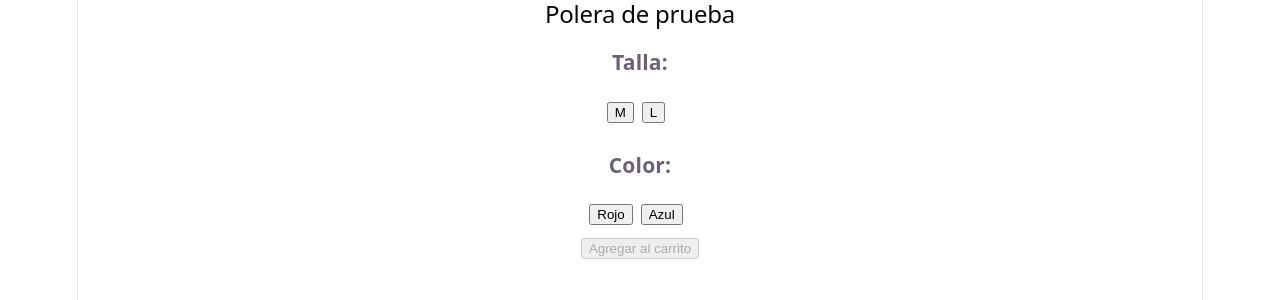
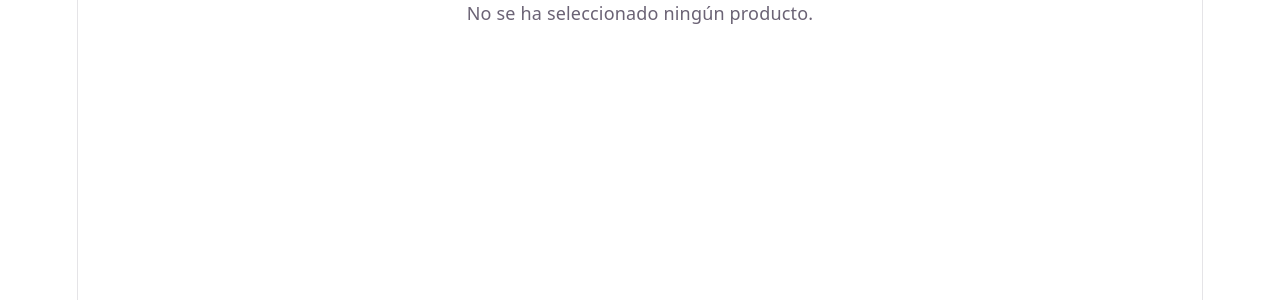
Before and after one commit to Cristobal1012/Ecode, a React app in the folder frontend/: page /variantes in a window 1280 px wide. Shown: the top 300 px of the page. Built offline with nearby package versions, Linux system fonts and the light colour scheme; the HTML template or start-up script is replaced by a standard one.

Commit message:
feat: integrar selector de variantes con catalogo

```diff
--- a/frontend/src/components/VariantSelector.jsx
+++ b/frontend/src/components/VariantSelector.jsx
@@ -1,71 +1,55 @@
-//datos de prueba
-import { useState } from 'react';
+import { useEffect, useState } from 'react';
 
-const productoPrueba = {
-  nombre: 'Polera de prueba',
-  variantes: [
-    {
-      sku: 'TEST-M-ROJO',
-      precio: 19990,
-      stock: 5,
-      atributos_variables: {
-        talla: 'M',
-        color: 'Rojo',
-      },
-    },
-    {
-      sku: 'TEST-L-ROJO',
-      precio: 19990,
-      stock: 0,
-      atributos_variables: {
-        talla: 'L',
-        color: 'Rojo',
-      },
-    },
-    {
-      sku: 'TEST-M-AZUL',
-      precio: 19990,
-      stock: 3,
-      atributos_variables: {
-        talla: 'M',
-        color: 'Azul',
-      },
-    },
-    {
-      sku: 'TEST-L-AZUL',
-      precio: 19990,
-      stock: 2,
-      atributos_variables: {
-        talla: 'L',
-        color: 'Azul',
-      },
-    },
-  ],
-};
-
-function VariantSelector() {
+function VariantSelector({ producto }) {
   const [atributosSeleccionados, setAtributosSeleccionados] = useState({});
   const [mensaje, setMensaje] = useState('');
 
-  // Obtiene los nombres de los atributos de forma dinamica.
-  // Por ejemplo: talla, color, material, peso, etc.
+  // Reinicia la selección cuando cambia el producto
+  useEffect(() => {
+    setAtributosSeleccionados({});
+    setMensaje('');
+  }, [producto]);
+
+  // Si todavía no se ha seleccionado un producto
+  if (!producto) {
+    return (
+      <div>
+        <p>No se ha seleccionado ningún producto.</p>
+      </div>
+    );
+  }
+
+  const variantes = producto.variantes || [];
+
+  // Obtiene los nombres de los atributos
   const nombresAtributos = [
     ...new Set(
-      productoPrueba.variantes.flatMap((variante) =>
-        Object.keys(variante.atributos_variables)
+      variantes.flatMap((variante) =>
+        Object.keys(variante.atributos_variables || {})
       )
     ),
   ];
 
-  const obtenerValores = (atributo) => [
-    ...new Set(
-      productoPrueba.variantes.map(
-        (variante) => variante.atributos_variables[atributo]
-      )
-    ),
-  ];
+  const obtenerValores = (atributo) => {
+    return [
+      ...new Set(
+        variantes
+          .map(
+            (variante) =>
+              variante.atributos_variables?.[atributo]
+          )
+          .filter(
+            (valor) => valor !== undefined && valor !== null
+          )
+      ),
+    ];
+  };
 
   const encontrarVariante = (atributos) => {
+    if (variantes.length === 0 || nombresAtributos.length === 0) {
+      return null;
+    }
+
     const todosSeleccionados = nombresAtributos.every(
       (atributo) => atributos[atributo] !== undefined
     );
@@ -75,10 +59,10 @@ function VariantSelector() {
     }
 
     return (
-      productoPrueba.variantes.find((variante) =>
+      variantes.find((variante) =>
         nombresAtributos.every(
           (atributo) =>
-            variante.atributos_variables[atributo] ===
+            variante.atributos_variables?.[atributo] ===
             atributos[atributo]
         )
       ) || null
@@ -100,7 +84,7 @@ function VariantSelector() {
       return;
     }
 
-    if (variante.stock === 0) {
+    if (Number(variante.stock) === 0) {
       setMensaje('Esta variante se encuentra agotada.');
       return;
     }
@@ -118,7 +102,7 @@ function VariantSelector() {
       return;
     }
 
-    if (varianteSeleccionada.stock === 0) {
+    if (Number(varianteSeleccionada.stock) === 0) {
       setMensaje('Esta variante se encuentra agotada.');
       return;
     }
@@ -128,14 +112,25 @@ function VariantSelector() {
     );
   };
 
+  if (variantes.length === 0) {
+    return (
+      <div>
+        <h2>{producto.nombre}</h2>
+        <p>Este producto no tiene variantes disponibles.</p>
+      </div>
+    );
+  }
+
   return (
     <div>
-      <h2>{productoPrueba.nombre}</h2>
+      <h2>{producto.nombre}</h2>
 
       {nombresAtributos.map((atributo) => (
         <div key={atributo}>
           <h3>
-            {atributo.charAt(0).toUpperCase() + atributo.slice(1)}:
+            {atributo.charAt(0).toUpperCase() +
+              atributo.slice(1)}
+            :
           </h3>
 
           {obtenerValores(atributo).map((valor) => {
@@ -145,7 +140,9 @@ function VariantSelector() {
             return (
               <button
                 key={valor}
-                onClick={() => seleccionarAtributo(atributo, valor)}
+                onClick={() =>
+                  seleccionarAtributo(atributo, valor)
+                }
                 style={{
                   marginRight: '8px',
                   marginBottom: '8px',
@@ -163,7 +160,9 @@ function VariantSelector() {
         <div>
           <p>
             Precio: $
-            {varianteSeleccionada.precio.toLocaleString('es-CL')}
+            {Number(varianteSeleccionada.precio).toLocaleString(
+              'es-CL'
+            )}
           </p>
 
           <p>
@@ -180,7 +179,7 @@ function VariantSelector() {
         onClick={agregarAlCarrito}
         disabled={
           !varianteSeleccionada ||
-          varianteSeleccionada.stock === 0
+          Number(varianteSeleccionada.stock) === 0
         }
       >
         Agregar al carrito
--- a/frontend/src/pages/Catalogo.jsx
+++ b/frontend/src/pages/Catalogo.jsx
@@ -1,12 +1,13 @@
 import React, { useState, useMemo, useEffect } from 'react';
 import axios from 'axios';
-
+import VariantSelector from '../components/VariantSelector';
 
 export default function Catalogo() {
   // 2. Estados de la aplicación
   const [productos, setProductos] = useState([]);
   const [categoriaSeleccionada, setCategoriaSeleccionada] = useState("");
   const [filtrosActivos, setFiltrosActivos] = useState({});
+  const [productoSeleccionado, setProductoSeleccionado] = useState(null);
 
   useEffect(() => {
 
@@ -132,24 +133,83 @@ export default function Catalogo() {
         <div style={{ display: 'grid', gridTemplateColumns: 'repeat(auto-fill, minmax(250px, 1fr))', gap: '20px' }}>
 
           {productosFiltrados.map(prod => (
-            <div key={prod._id} style={{ border: '1px solid #ccc', padding: '15px', borderRadius: '8px', boxShadow: '2px 2px 8px rgba(0,0,0,0.1)' }}>
+            <div key={prod.id} style={{ border: '1px solid #ccc', padding: '15px', borderRadius: '8px', boxShadow: '2px 2px 8px rgba(0,0,0,0.1)' }}>
               <h4 style={{ margin: '0 0 10px 0' }}>{prod.nombre}</h4>
-              <p style={{ margin: '5px 0' }}><strong>Precio:</strong> ${prod.precio.toLocaleString('es-CL')}</p>
+              <button
+                onClick={() => setProductoSeleccionado(prod)}
+                style={{ marginTop: '10px', padding: '8px 12px', cursor: 'pointer'}}>
+                Seleccionar variante
+              </button>
 
-              <div style={{ marginTop: '15px', padding: '10px', backgroundColor: '#f9f9f9', borderRadius: '5px' }}>
-                <strong style={{ fontSize: '12px' }}>Ficha Técnica:</strong>
-                <ul style={{ margin: '5px 0 0 0', paddingLeft: '20px', fontSize: '13px' }}>
-                  {Object.entries(prod.atributos_tecnicos).map(([key, val]) => (
-                    <li key={key}><b>{key.replace('_', ' ')}:</b> {val}</li>
-                  ))}
-                </ul>
-              </div>
+              {prod.atributos_globales &&
+                Object.keys(prod.atributos_globales)
+                  .length > 0 && (
+                  <div
+                    style={{
+                      marginTop: '15px',
+                      padding: '10px',
+                      backgroundColor: '#f9f9f9',
+                      borderRadius: '5px',
+                    }}
+                  >
+                    <strong
+                      style={{ fontSize: '12px' }}
+                    >
+                      Ficha Técnica:
+                    </strong>
+
+                    <ul
+                      style={{
+                        margin: '5px 0 0 0',
+                        paddingLeft: '20px',
+                        fontSize: '13px',
+                      }}
+                    >
+                      {Object.entries(
+                        prod.atributos_globales
+                      ).map(([key, val]) => (
+                        <li key={key}>
+                          <b>
+                            {key.replace('_', ' ')}:
+                          </b>{' '}
+                          {val}
+                        </li>
+                      ))}
+                    </ul>
+                  </div>
+                )}
             </div>
           ))}
+        </div>
 
-        </div>
+        {productoSeleccionado && (
+          <div
+            style={{
+              marginTop: '30px',
+              padding: '20px',
+              border: '1px solid #ddd',
+              borderRadius: '8px',
+            }}
+          >
+            <button
+              onClick={() =>
+                setProductoSeleccionado(null)
+              }
+              style={{
+                marginBottom: '15px',
+                padding: '6px 10px',
+                cursor: 'pointer',
+              }}
+            >
+              Cerrar selector
+            </button>
+
+            <VariantSelector
+              producto={productoSeleccionado}
+            />
+          </div>
+        )}
       </main>
-
     </div>
   );
 }
```
